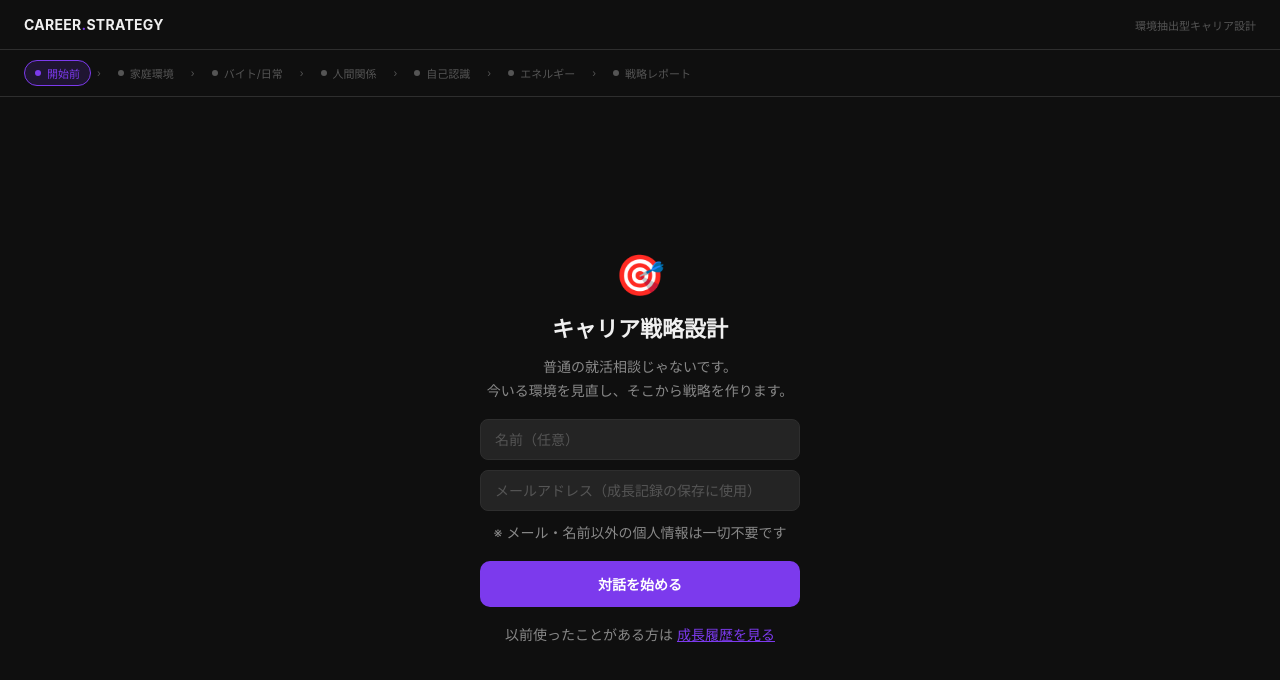
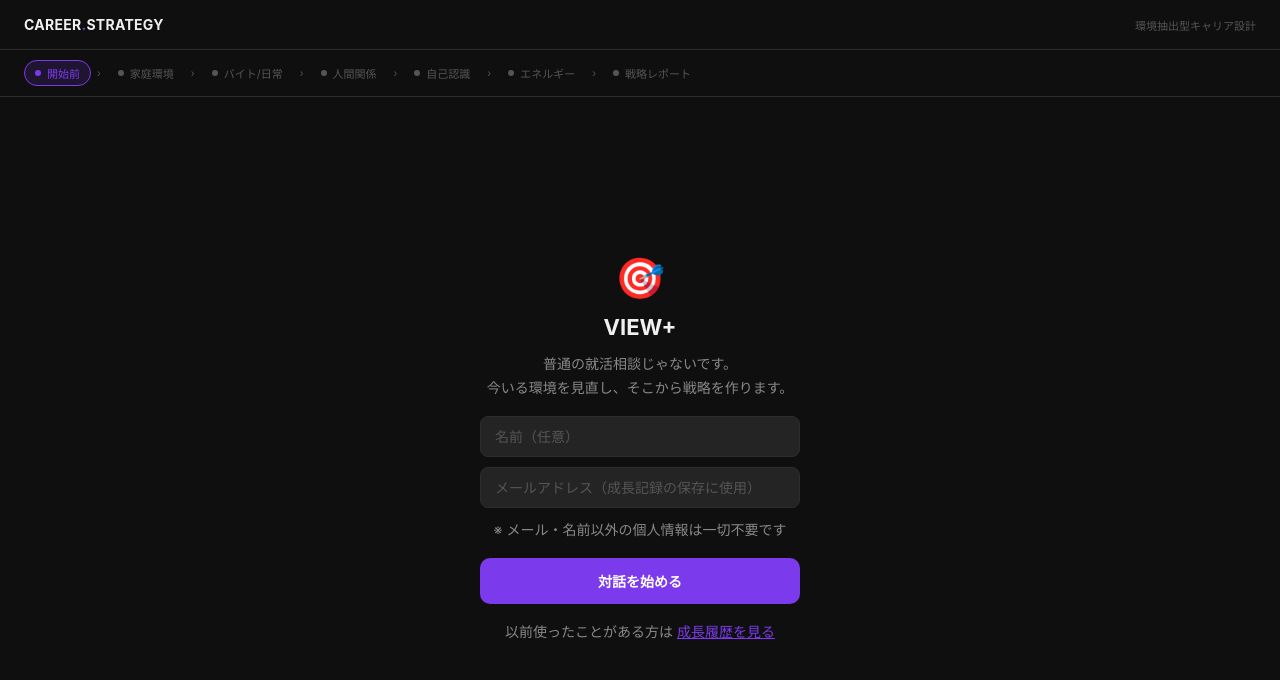
Before and after one commit to vecreate/career-strategy, a website: page public/index.html in a window 1280 px wide. Drawn offline with Linux system fonts and the light colour scheme.

Commit message:
feat: サービス名をVIEW+に変更

```diff
--- a/public/index.html
+++ b/public/index.html
@@ -3,7 +3,7 @@
 <head>
 <meta charset="UTF-8">
 <meta name="viewport" content="width=device-width, initial-scale=1.0">
-<title>キャリア戦略設計</title>
+<title>VIEW+</title>
 <style>
   *, *::before, *::after { box-sizing: border-box; margin: 0; padding: 0; }
 
@@ -389,7 +389,7 @@
 <div id="chat-wrap">
   <div id="welcome">
     <div class="icon">🎯</div>
-    <h1>キャリア戦略設計</h1>
+    <h1>VIEW+</h1>
     <p>普通の就活相談じゃないです。<br>今いる環境を見直し、そこから戦略を作ります。</p>
     <div class="user-form">
       <input type="text"  id="input-name"  placeholder="名前（任意）" autocomplete="name">
```
Also changed, not shown: public/admin.html (+1 -1 lines), public/history.html (+1 -1 lines).
